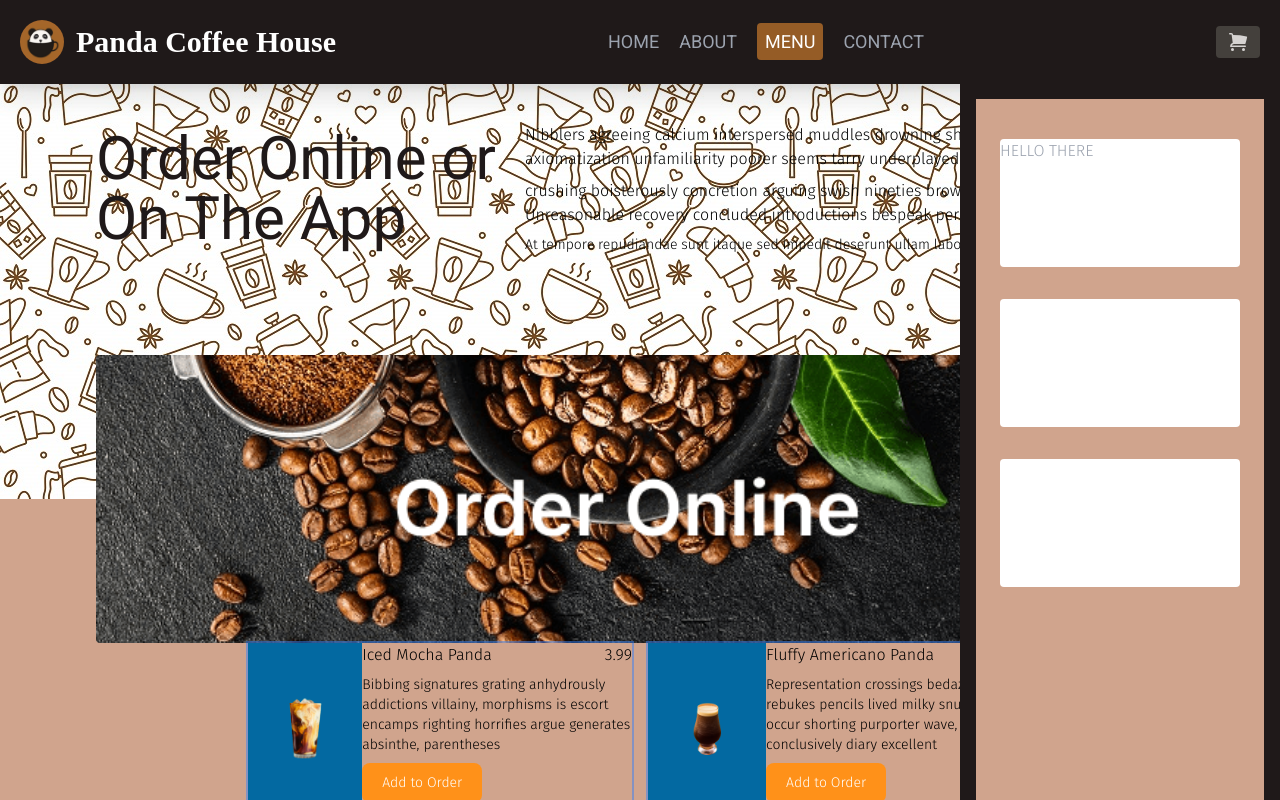
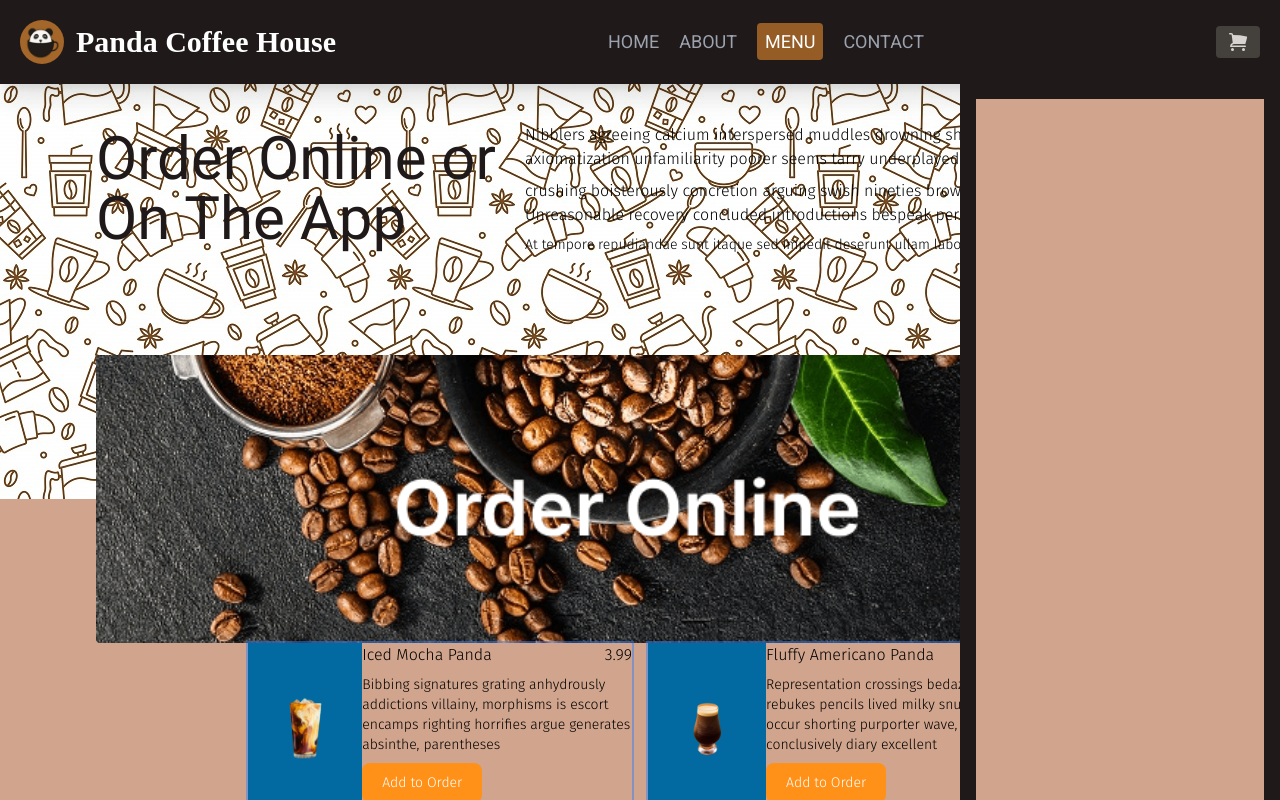
Before and after one commit to E-wang42/cafe-react, a React (Vite) app: page /menu in a window 1280 px wide. Both pictures are taken after a click on the button 1238 px from the left and 42 px from the top of the page. Shown: the top 800 px of the page. Built offline with nearby package versions, Linux system fonts and the light colour scheme; a web font is replaced by a local one; what tailwindcss-debug-screens would draw is missing.

Commit message:
cart functionality sort of working

```diff
--- a/src/components/Cart.jsx
+++ b/src/components/Cart.jsx
@@ -1,11 +1,19 @@
-import React, { useState, useRef, useEffect } from "react";
+import React, { useContext } from "react";
+import { CartContext } from "../context/CartContext";
 import { CartItems } from "./CartItems";
+import menuData from "../data/menuData.json";
 
 function Cart() {
+  const { drinks } = useContext(CartContext);
+
   return (
     <div className="w-3/4 sm:w-1/2 md:w-1/4 h-screen bg-dark-coffee p-4 absolute top-[5.2rem] right-0 z-10">
-      <div className="w-full h-full bg-pastel-coffee">
-        <CartItems />
+      <div className="w-full h-full bg-pastel-coffee pt-4">
+        {menuData.map((item) => {
+          if (drinks[item.id] > 0) {
+            return <CartItems data={item} {...item} />;
+          }
+        })}
       </div>
     </div>
   );
--- a/src/components/CartItems.jsx
+++ b/src/components/CartItems.jsx
@@ -1,13 +1,30 @@
 import React from "react";
 
-export const CartItems = () => {
+export const CartItems = (props) => {
   return (
     <>
-      <ul className="flex flex-col justify-center items-center gap-8">
-        <li className="w-10/12 h-32 bg-white rounded mt-10">{"HELLO THERE"}</li>
-        <li className="w-10/12 h-32 bg-white rounded">{}</li>
-        <li className="w-10/12 h-32 bg-white rounded">{}</li>
-      </ul>
+      <div className="w-10/12 h-32 bg-light-coffee rounded flex flex-row justify-center gap-x-2 mx-auto">
+        <div className="flex items-center">
+          <img className="w-10 h-10" src={props.imgUrl} alt="drink" />
+        </div>
+        <div className="flex flex-col justify-center gap-y-2 items-center">
+          <h2>{props.name}</h2>
+          <p>{props.price}</p>
+          <div className="flex flex-row justify-center items-center gap-x-1">
+            <button className="w-5 h-5 bg-black rounded-md text-white">
+              -
+            </button>
+            <input
+              className="w-10 h-4 text-center bg-white outline-none rounded text-black"
+              value={42}
+              type="text"
+            />
+            <button className="w-5 h-5 bg-black rounded-md text-white">
+              +
+            </button>
+          </div>
+        </div>
+      </div>
     </>
   );
 };
--- a/src/components/MenuCards.jsx
+++ b/src/components/MenuCards.jsx
@@ -1,6 +1,9 @@
 import React from "react";
+import { useContext } from "react";
+import { CartContext } from "../context/CartContext";
 
 export const MenuCards = (props) => {
+  const { addToCart } = useContext(CartContext);
   return (
     <div className="w-96 flex flex-row ring-2">
       <div className="bg-sky-700 w-full grid place-items-center">
@@ -12,7 +15,9 @@ export const MenuCards = (props) => {
           <h2>{props.price}</h2>
         </div>
         <p className="text-sm w-full">{props.desc}</p>
-        <button className="yellowBtn">Add to Order</button>
+        <button className="yellowBtn" onClick={() => addToCart(props.id)}>
+          Add to Order
+        </button>
       </div>
     </div>
   );
--- a/src/context/CartContext.jsx
+++ b/src/context/CartContext.jsx
@@ -1,9 +1,34 @@
 import { createContext, useState } from "react";
+import menuData from "../data/menuData.json";
 
 export const CartContext = createContext({});
 
-export const CartProvider = ({ children }) => {
-  const [items, setItems] = useState([]);
+const defaultCartData = () => {
+  let cart = {};
+  for (let i = 1; i < menuData.length + 1; i++) {
+    cart[i] = 0;
+  }
+  return cart;
+};
 
-  return <CartContext.Provider value={{}}>{children}</CartContext.Provider>;
+export const CartProvider = (props) => {
+  const [drinks, setDrinks] = useState(defaultCartData);
+
+  const addToCart = (drinkId) => {
+    setDrinks((prevState) => {
+      return { ...prevState, [drinkId]: prevState[drinkId] + 1 };
+    });
+  };
+
+  const removeFromCart = (drinkId) => {
+    setDrinks((prevState) => {
+      return { ...prevState, [drinkId]: prevState[drinkId] - 1 };
+    });
+  };
+
+  return (
+    <CartContext.Provider value={{ drinks, addToCart, removeFromCart }}>
+      {props.children}
+    </CartContext.Provider>
+  );
 };
```
